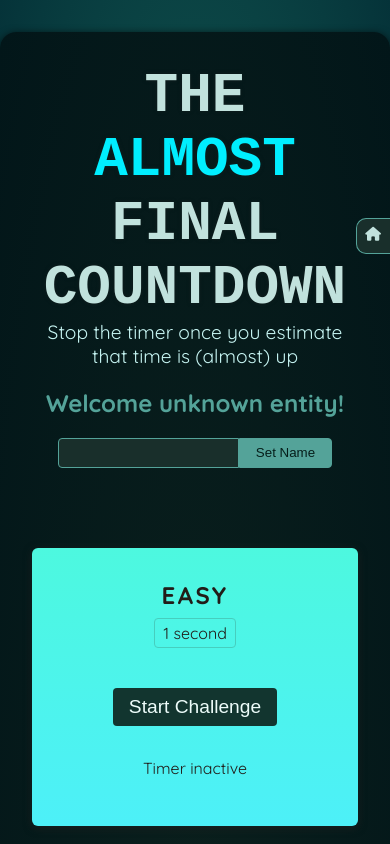
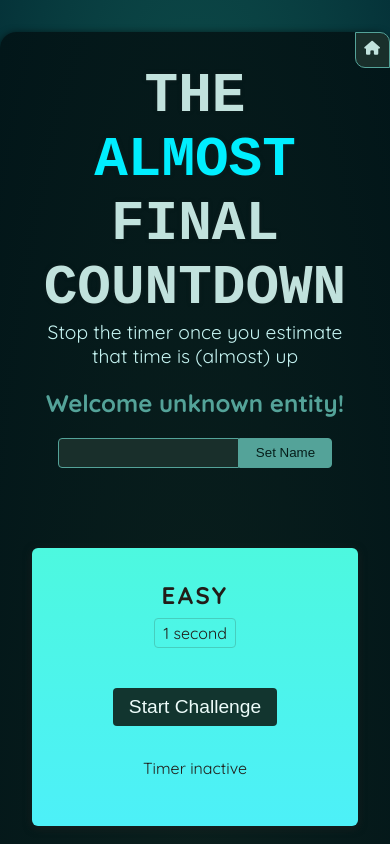
Before and after one commit to liaopeichen/react-almost-final-countdown, a React (Vite) app: page / in a window 390 px wide. Shown: the top 844 px of the page. Built offline with nearby package versions, Linux system fonts and the light colour scheme; a web font is replaced by a local one.

Commit message:
fix: update home-button styling for 400px breakpoint

```diff
--- a/src/index.css
+++ b/src/index.css
@@ -261,12 +261,6 @@ header p {
   }
 }
 
-@media screen and (max-width: 400px) {
-  .home-text {
-    display: none;
-  }
-}
-
 @media screen and (max-width: 600px) {
   #home-button {
     top: 11.6rem;
@@ -276,3 +270,15 @@ header p {
     display: none;
   }
 }
+
+@media screen and (max-width: 400px) {
+  #home-button {
+    top: 0;
+    border-radius: 0 10px 0 10px;
+    border-right: 1px solid #54a399;
+  }
+
+  .home-text {
+    display: none;
+  }
+}
```
